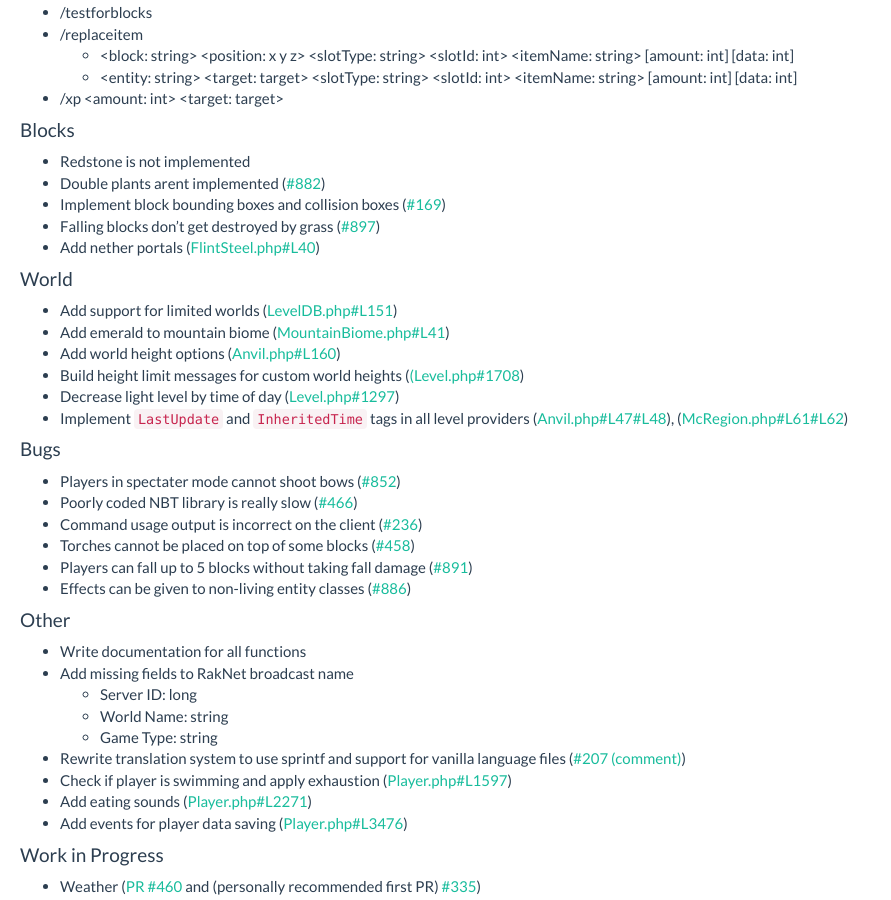
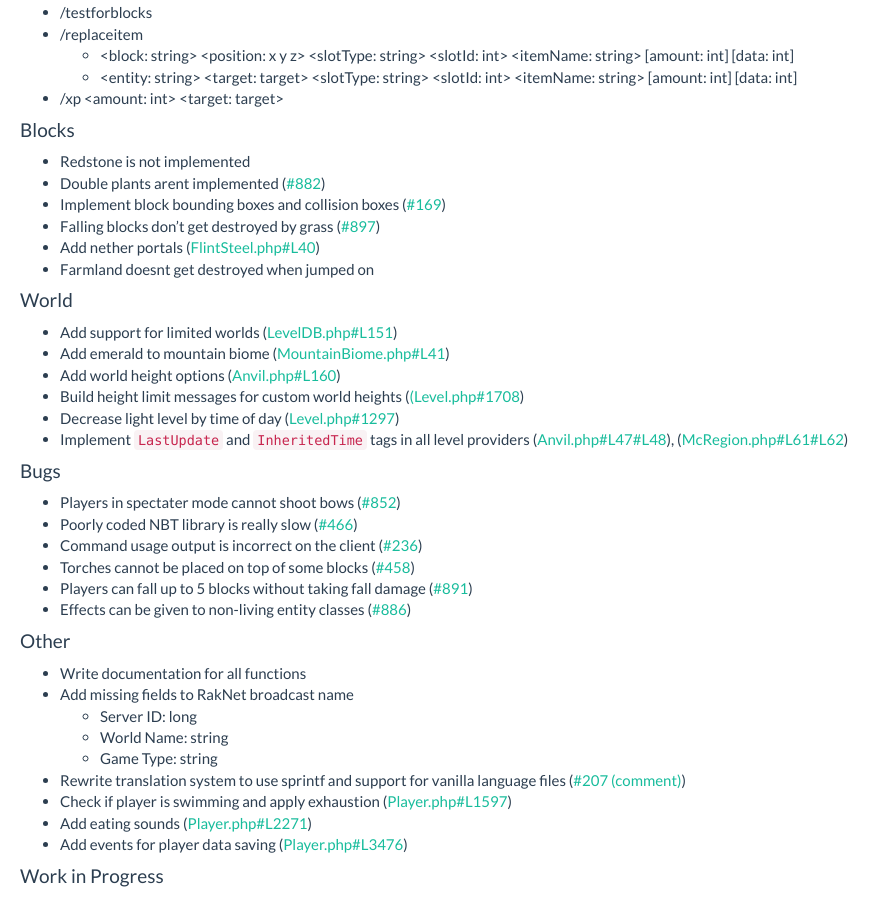
Before and after one commit to GNU-Droid/pe.thediamondyt.tk, a Jekyll site: the page built from _wiki/software/server/softwares/pocketmine/TODO.md, in a window 1280 px wide and 900 px high, scrolled down 686 px. Shown: the whole window, without its empty margins (0-891 px from the left). Built offline with Jekyll 4.4.1, drawn with Linux system fonts in a browser that asks for light colours.

Commit message:
Update TODO.md

```diff
--- a/_wiki/software/server/softwares/pocketmine/TODO.md
+++ b/_wiki/software/server/softwares/pocketmine/TODO.md
@@ -42,6 +42,7 @@ A compiled list of all things that arent currently implemented in PocketMine, bu
  * Implement block bounding boxes and collision boxes ([#169](https://github.com/pmmp/PocketMine-MP/issues/169))
  * Falling blocks don't get destroyed by grass ([#897](https://github.com/pmmp/PocketMine-MP/issues/897))
  * Add nether portals ([FlintSteel.php#L40](https://github.com/pmmp/PocketMine-MP/blob/api3/blocks/src/pocketmine/item/FlintSteel.php#L40))
+ * Farmland doesnt get destroyed when jumped on
 
 #### World
  * Add support for limited worlds ([LevelDB.php#L151](https://github.com/pmmp/PocketMine-MP/blob/api3/blocks/src/pocketmine/level/format/io/leveldb/LevelDB.php#L151))
```
